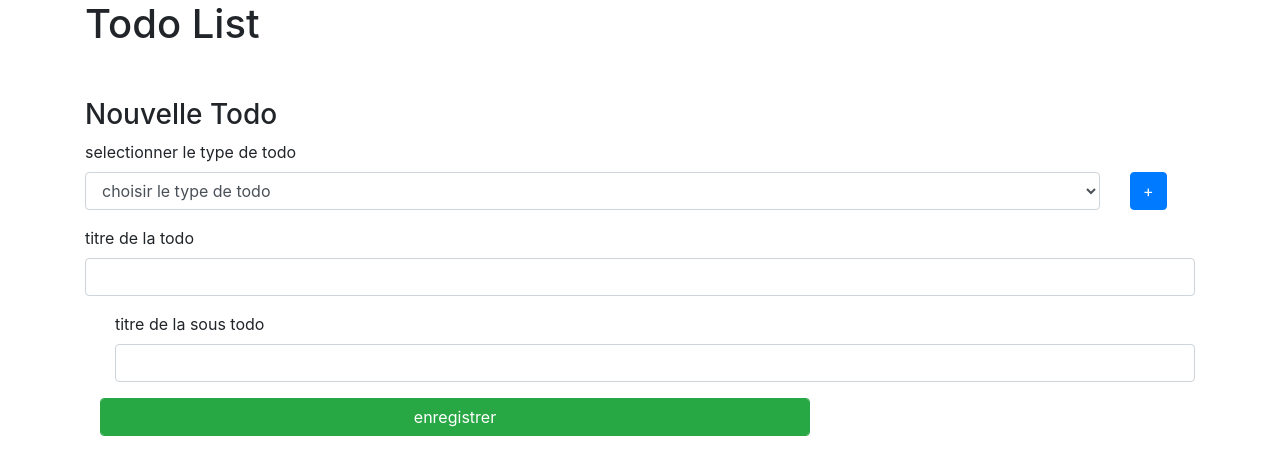
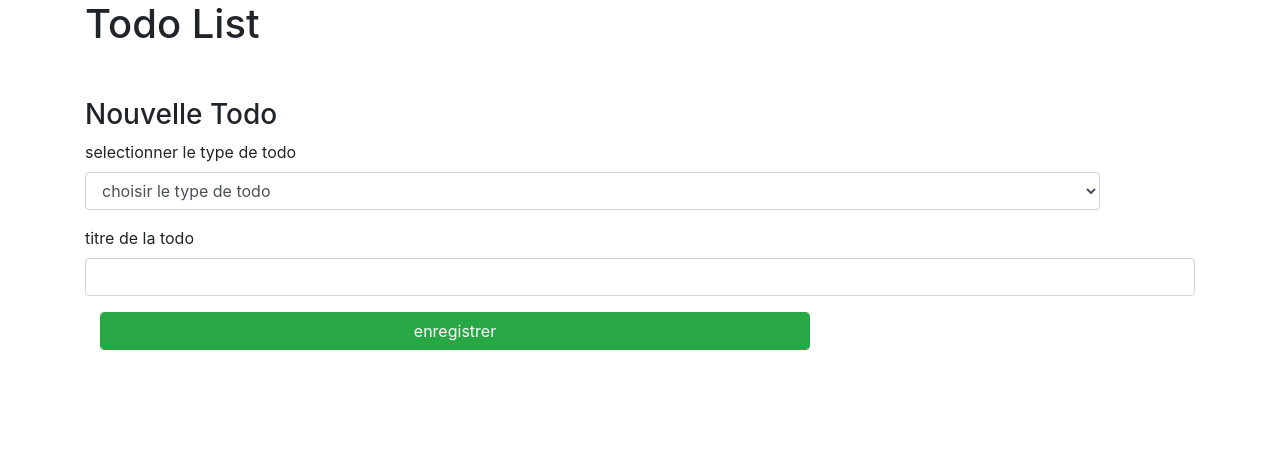
Before and after one commit to Folley-05/Todo-List, a React (Create React App) app: page / in a window 1280 px wide. Shown: the top 474 px of the page. Built offline with nearby package versions, Linux system fonts and the light colour scheme.

Commit message:
finalisation de l'interface d'ajout des todos

```diff
--- a/src/components/AddTodo.jsx
+++ b/src/components/AddTodo.jsx
@@ -7,7 +7,8 @@ class AddTodo extends Component {
 
         this.state = {
             required: 'none',
-            change: true
+            change: true,
+            selectChange: false
         }
 
         this.handleClick=this.handleClick.bind(this)
@@ -19,6 +20,8 @@ class AddTodo extends Component {
         this.Sub=[<InputSub key={this.References.length} ref={this.References[0]} require={this.state.required} />]
         this.type="block"
     }
+    // fin de la definition du constructeur
+
     addSimpleTodo=()=>{
         let key='key'+localStorage.length
         let todo={
@@ -32,10 +35,14 @@ class AddTodo extends Component {
 
     handleClick=(e)=>{
         e.preventDefault()
+        let i=0
         if(this.input.current.value && this.select.current.value) {
             this.addSimpleTodo()
-            console.log(this.References[0].current.value)
-            console.log("ok")
+            console.log(this.References.length)
+            this.References.forEach(()=>{
+                console.log(this.References[i].current.value)
+                i++
+            })
         }
         else {
             this.setState({
@@ -45,6 +52,19 @@ class AddTodo extends Component {
         }
 
         return false
+    }
+    handleChange=(e)=>{
+        if (e.target.value==="2") {
+            this.setState({
+                selectChange: true
+            })
+        }
+        else {
+            this.setState({
+                selectChange: false
+            })
+        }
+        console.log(this.state)
     }
     add=(e)=>{
         e.preventDefault()
@@ -63,11 +83,11 @@ class AddTodo extends Component {
     }
 
     render() {
-        console.log(this.Sub[this.Sub.length-1])
+        //console.log(this.Sub[this.Sub.length-1])
 
         this.Sub=[]
         for(let i=0; i<this.References.length; i++) {
-            this.Sub.push(<InputSub key={i} ref={this.References[i]} require={this.state.required} />)
+            this.Sub.push(<InputSub key={i} ref={this.References[i]} require={this.state.required} focus={true} />)
         }
 
         return (
@@ -77,14 +97,14 @@ class AddTodo extends Component {
                     <div className="form-group row">
                         <div className="col-10"><label htmlFor="type">selectionner le type de todo</label></div>
                         <div className="col-11">
-                            <select ref={this.select} name="select" id="type" className="form-control" required>
+                            <select ref={this.select} name="select" id="type" className="form-control" onChange={this.handleChange} required>
                                 <option value="">choisir le type de todo</option>
                                 <option value="1">simple todo</option>
                                 <option value="2">generic todo</option>
                             </select>
                         </div>
                         <div className="col-1">
-                            <button className="btn btn-primary" onClick={this.add}>+</button>
+                            {this.state.selectChange && <button className="btn btn-primary" onClick={this.add}>+</button>}
                         </div>
                         <label style={{color: 'red', display: this.state.required}} htmlFor="type">this input is required</label>
                     </div>
@@ -101,9 +121,7 @@ class AddTodo extends Component {
                                 <label style={{color: 'red', display: this.state.required}} htmlFor="type">this input is required</label>
                             </div>
 
-                            {this.Sub.map(appar=>{
-                                return appar
-                            })}
+                            {this.state.selectChange && this.Sub.map(appar=> appar)}
 
                         </div>
 
--- a/src/components/InputSub.jsx
+++ b/src/components/InputSub.jsx
@@ -4,7 +4,7 @@ const InputSub=React.forwardRef((props, fref)=>{
     return (
         <div style={{marginLeft: 30}} className="form-group">
             <label htmlFor="title">titre de la sous todo</label>
-            <input ref={fref} type="text" className="form-control" id="title" required/>
+            <input ref={fref} type="text" className="form-control" id="title" autoFocus={props.focus} required/>
             <label style={{color: 'red', display: props.require}} htmlFor="type">this input is required</label>
         </div>
     )
```
Also changed, not shown: plan.txt.
